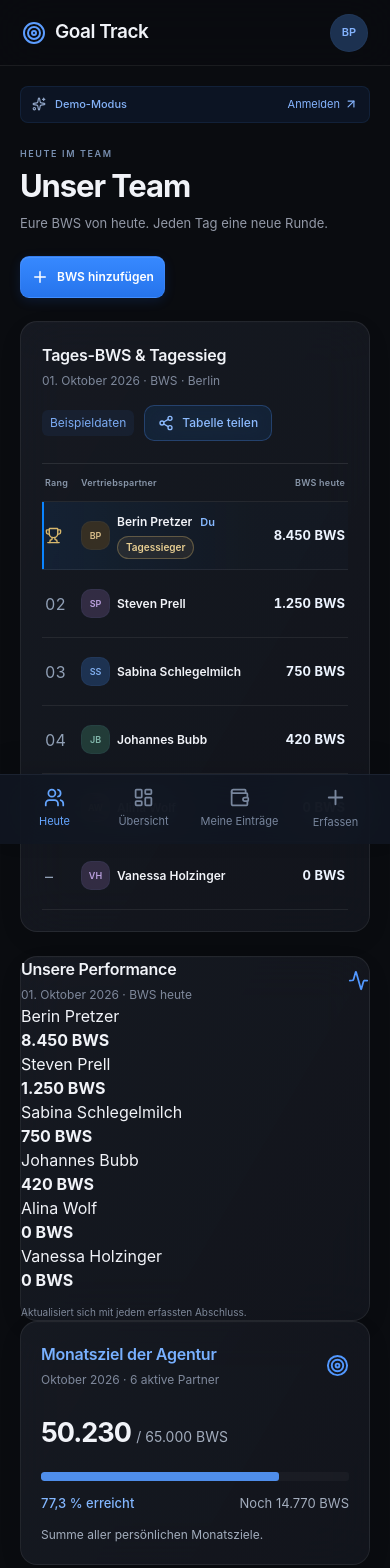
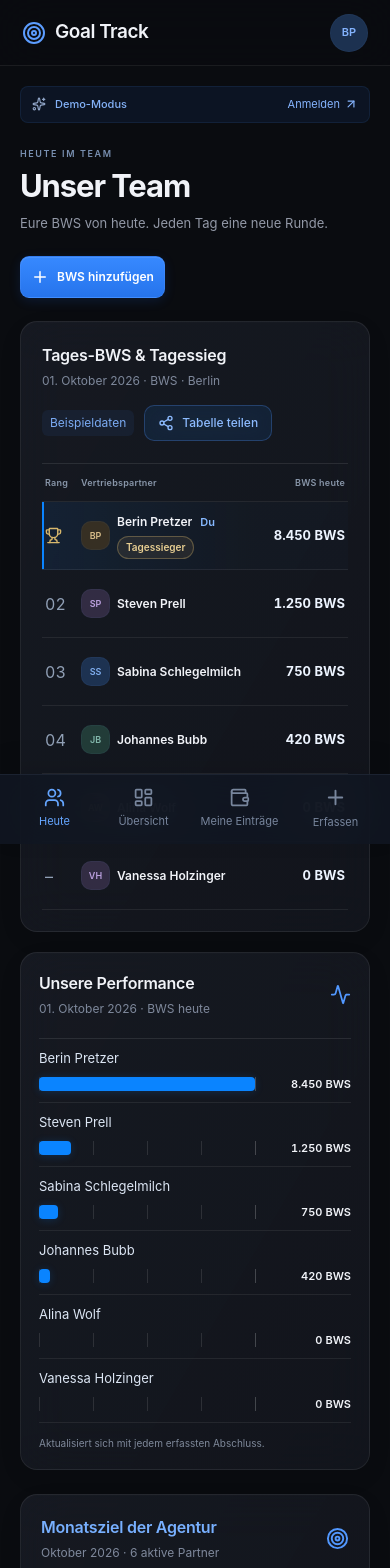
Before and after one commit to moritzxkissner-sys/Goalcheck100, a Next.js app: page /demo in a window 390 px wide. Shown: the top 1568 px of the page. Built offline with nearby package versions, Linux system fonts and the light colour scheme.

Commit message:
Style the daily BWS chart

```diff
--- a/app/globals.css
+++ b/app/globals.css
@@ -8,7 +8,49 @@
 }
 
 .daily-earnings-card {
+  margin-bottom: 20px;
+}
+.daily-chart-card {
+  padding: 24px;
   margin-bottom: 24px;
+}
+.daily-chart-list {
+  margin-top: 20px;
+  border-top: 1px solid #ffffff18;
+}
+.daily-chart-item {
+  display: grid;
+  grid-template-columns: minmax(110px, 190px) minmax(0, 1fr) 110px;
+  align-items: center;
+  gap: 16px;
+  min-height: 56px;
+  border-bottom: 1px solid #ffffff12;
+  font-size: 13px;
+}
+.daily-chart-item > span {
+  overflow-wrap: anywhere;
+  color: #dce6f4;
+}
+.daily-chart-item > strong {
+  text-align: right;
+  white-space: nowrap;
+  font-size: 12px;
+  font-weight: 600;
+  font-variant-numeric: tabular-nums;
+}
+.daily-chart-track {
+  height: 14px;
+  background-image: linear-gradient(90deg, #ffffff1c 1px, transparent 1px);
+  background-size: 25% 100%;
+  border-right: 1px solid #ffffff1c;
+}
+.daily-chart-track > i {
+  display: block;
+  height: 100%;
+  border-radius: 4px;
+  background: #0a84ff;
+  box-shadow: 0 1px 8px #0a84ff33;
+  transition: width 240ms ease;
 }
 .daily-earnings-table {
   margin-top: 22px;
@@ -102,6 +144,20 @@
   text-align: center;
 }
 @media (max-width: 600px) {
+  .daily-chart-card {
+    padding: 18px;
+  }
+  .daily-chart-item {
+    grid-template-columns: minmax(0, 1fr) 88px;
+    gap: 7px;
+    padding: 10px 0;
+  }
+  .daily-chart-item > span {
+    grid-column: 1 / -1;
+  }
+  .daily-chart-item > strong {
+    font-size: 11px;
+  }
   .daily-earnings-card .section-heading,
   .daily-earnings-card .team-table-actions {
     flex-wrap: wrap;
@@ -134,7 +190,8 @@
   }
 }
 @media (prefers-reduced-motion: reduce) {
-  .daily-earnings-row {
+  .daily-earnings-row,
+  .daily-chart-track > i {
     transition: none;
   }
 }
```
